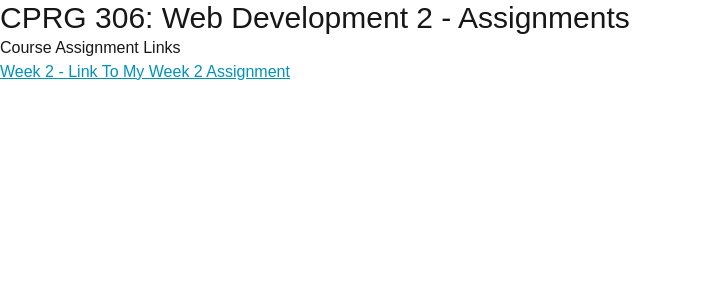
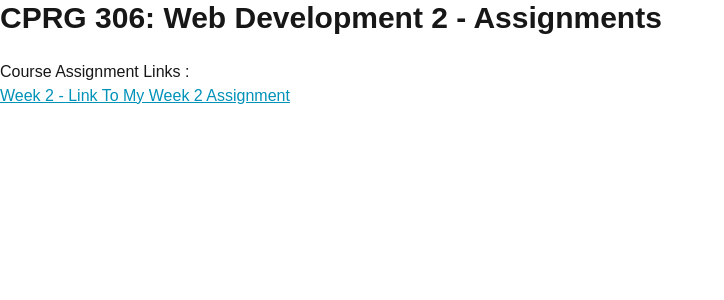
Before and after one commit to Jessie-Tang-Iu/cprg306-assignments, a Next.js app: page / in a window 1280 px wide. Shown: the top 300 px of the page, without its empty margins (0-724 px from the left). Built offline with nearby package versions, Linux system fonts and the light colour scheme.

Commit message:
Update page.js
styling my home page

```diff
--- a/app/page.js
+++ b/app/page.js
@@ -4,11 +4,9 @@ import Link from "next/link";
 export default function Home() {
     return (
     <main>
-      {
-        // test
-      }
-      <h1 className="text-3xl">CPRG 306: Web Development 2 - Assignments</h1>
-      <h2>Course Assignment Links</h2>
+      <h1 className="text-3xl"><strong>CPRG 306: Web Development 2 - Assignments</strong></h1>
+      <br />
+      <h2>Course Assignment Links : </h2>
       <ul>
         <li> <Link href="./week-2/" className="text-cyan-600 underline hover:text-cyan-300">Week 2 - Link To My Week 2 Assignment</Link> </li>
       </ul>
```
